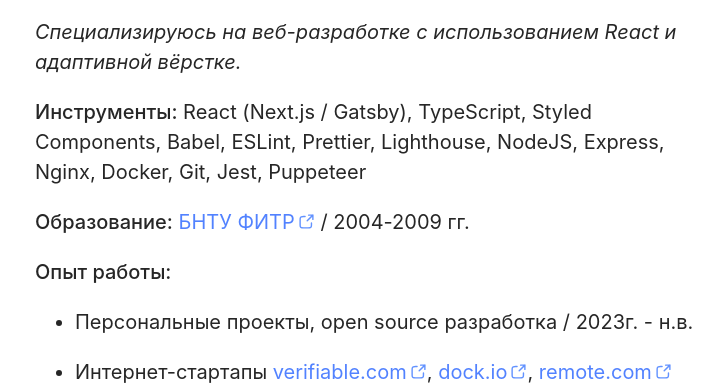
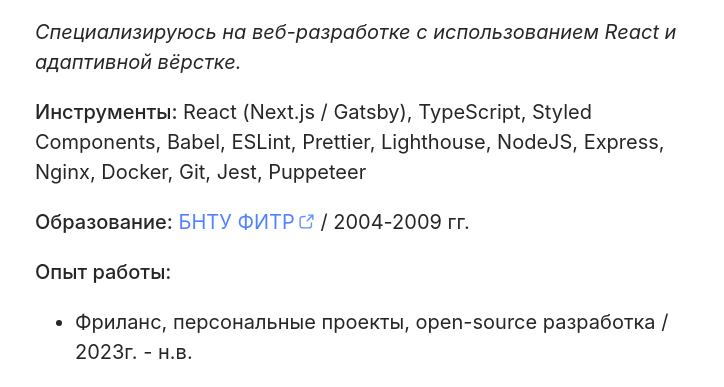
Before and after one commit to ermakovich/ermakovich, a Gatsby site: page /resume in a window 1280 px wide. Shown: the part 390-777 px from the top of the page, without its empty margins (275-999 px from the left). Built offline with nearby package versions, Linux system fonts and the light colour scheme; Gatsby itself is replaced by a stand-in of ours; some packages are replaced by stand-ins of ours.

Commit message:
update resume

```diff
--- a/src/pages/resume/index.js
+++ b/src/pages/resume/index.js
@@ -41,8 +41,6 @@
 `
 
 const Generated = styled(TextSystem)`
-  position: absolute;
-  bottom: 0;
   font-size: smaller;
 
   @media not print {
@@ -52,7 +50,7 @@
 
 const Root = styled.div`
   @media print {
-    position: fixed;
+    position: absolute;
     top: 0;
     left: 0;
     right: 0;
@@ -136,7 +134,10 @@
           <strong>Опыт работы:</strong>
         </p>
         <ul>
-          <li>Персональные проекты, open source разработка / 2023г. - н.в.</li>
+          <li>
+            Фриланс, персональные проекты, open-source разработка / 2023г. -
+            н.в.
+          </li>
           <li>
             Интернет-стартапы{' '}
             <OutboundLink
```
Also changed, not shown: 1 other file.
